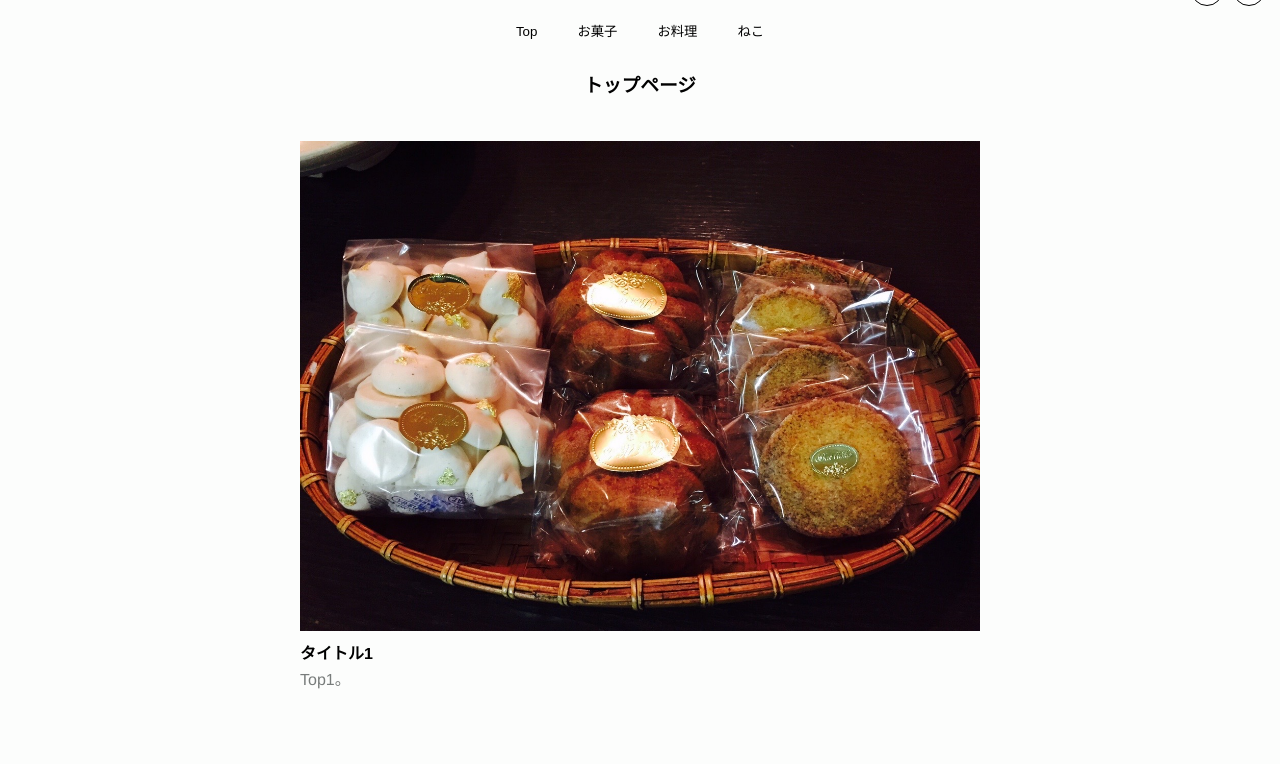
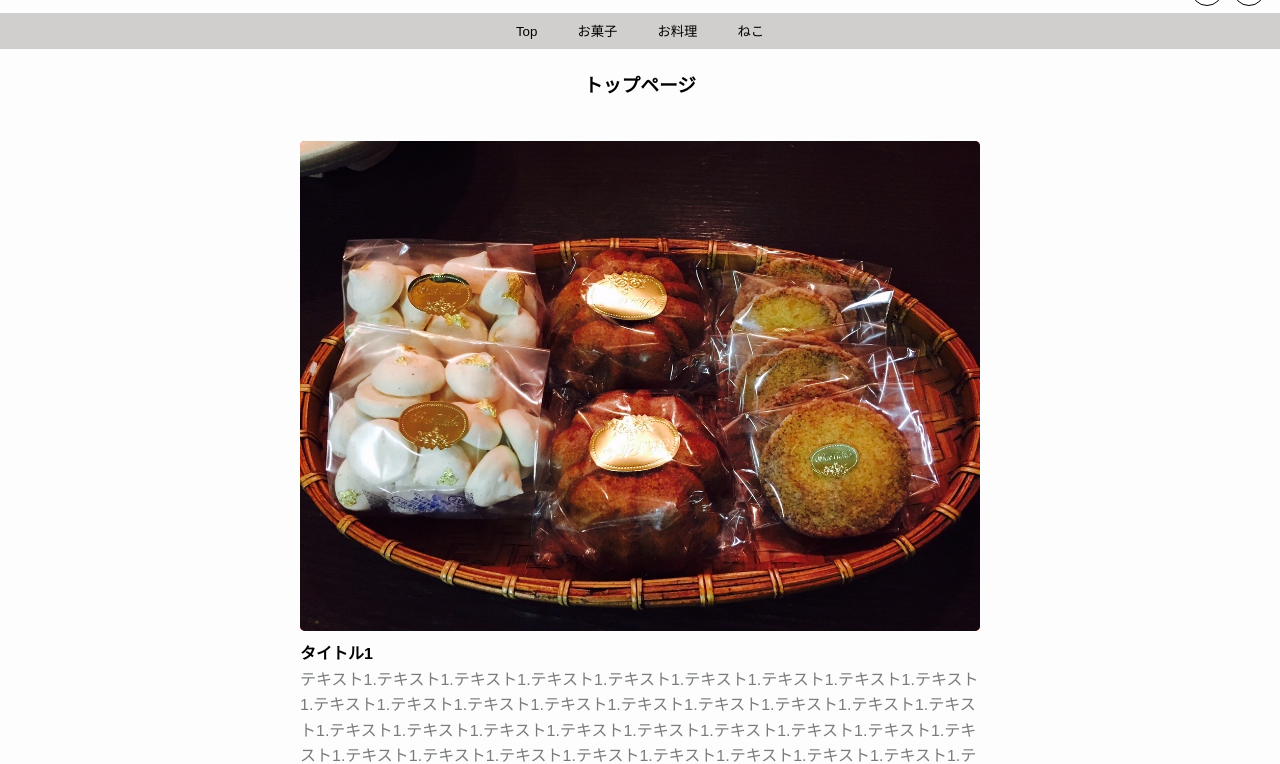
Before and after one commit to Yuichi617/mama_blog, a plain HTML site: page index.html in a window 1280 px wide. Shown: the part 39-803 px from the top of the page. Drawn offline with Linux system fonts and the light colour scheme.

Commit message:
update:210201

```diff
--- a/css/style.css
+++ b/css/style.css
@@ -75,13 +75,14 @@ header {
 .category_nav {
     display: flex;
     justify-content: center;
-    /* background-color: #d0cfcd; */
+    background-color: #d0cfcd;
     padding: 5px 0;
 }
 
 .nav_item {
     position: relative;
     padding: 0 20px;
+    cursor: pointer;
 }
 
 .nav_item::before {
@@ -155,6 +156,7 @@ main {
     width: 280px;
     border-radius: 5px;
     background: red;
+    overflow: hidden;
 }
 
 .content_image img {
@@ -220,6 +222,11 @@ main {
     height: 700px;
     width: 700px;
     margin-bottom: 20px;
+    cursor: pointer;
+}
+
+.content:hover {
+    opacity: 0.9;
 }
 
 .content_image {
@@ -231,9 +238,13 @@ main {
 }
 
 .content_image img {
-    width: 100%;
     height: 490px;
     width: 680px;
+    transition: transform .5s ease;
+}
+
+.content:hover .content_image img {
+    transform: scale(1.05, 1.05);
 }
 
 .content_text {
--- a/index.html
+++ b/index.html
@@ -51,7 +51,7 @@
                         </div>
                         <div class="content_text">
                             <h1>タイトル1</h1>
-                            <p>Top1。</p>
+                            <p>テキスト1.テキスト1.テキスト1.テキスト1.テキスト1.テキスト1.テキスト1.テキスト1.テキスト1.テキスト1.テキスト1.テキスト1.テキスト1.テキスト1.テキスト1.テキスト1.テキスト1.テキスト1.テキスト1.テキスト1.テキスト1.テキスト1.テキスト1.テキスト1.テキスト1.テキスト1.テキスト1.テキスト1.テキスト1.テキスト1.テキスト1.テキスト1.テキスト1.テキスト1.テキスト1.テキスト1.テキスト1.テキスト1.テキスト1.テキスト1.テキスト1.テキスト1.テキスト1.テキスト1.テキスト1.</p>
                         </div>
                     </section>
                     <section class="content content2">
```
